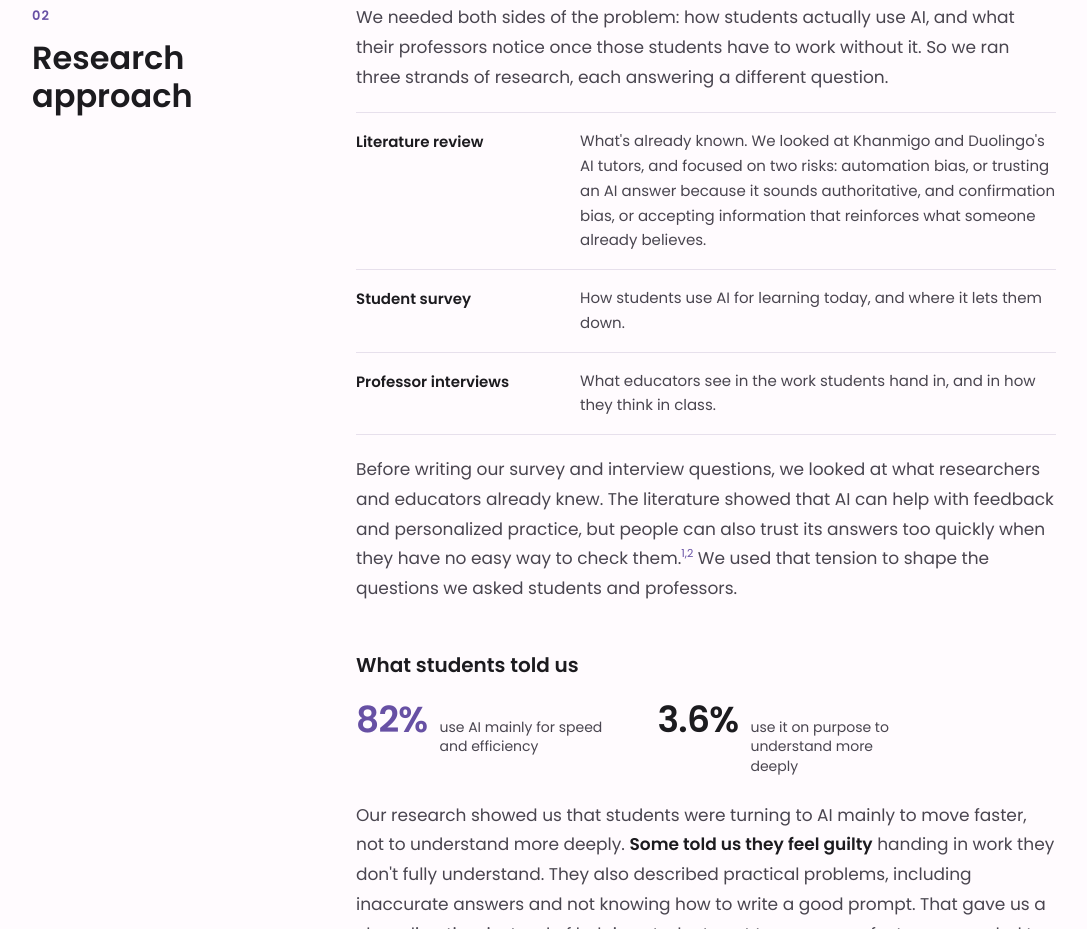
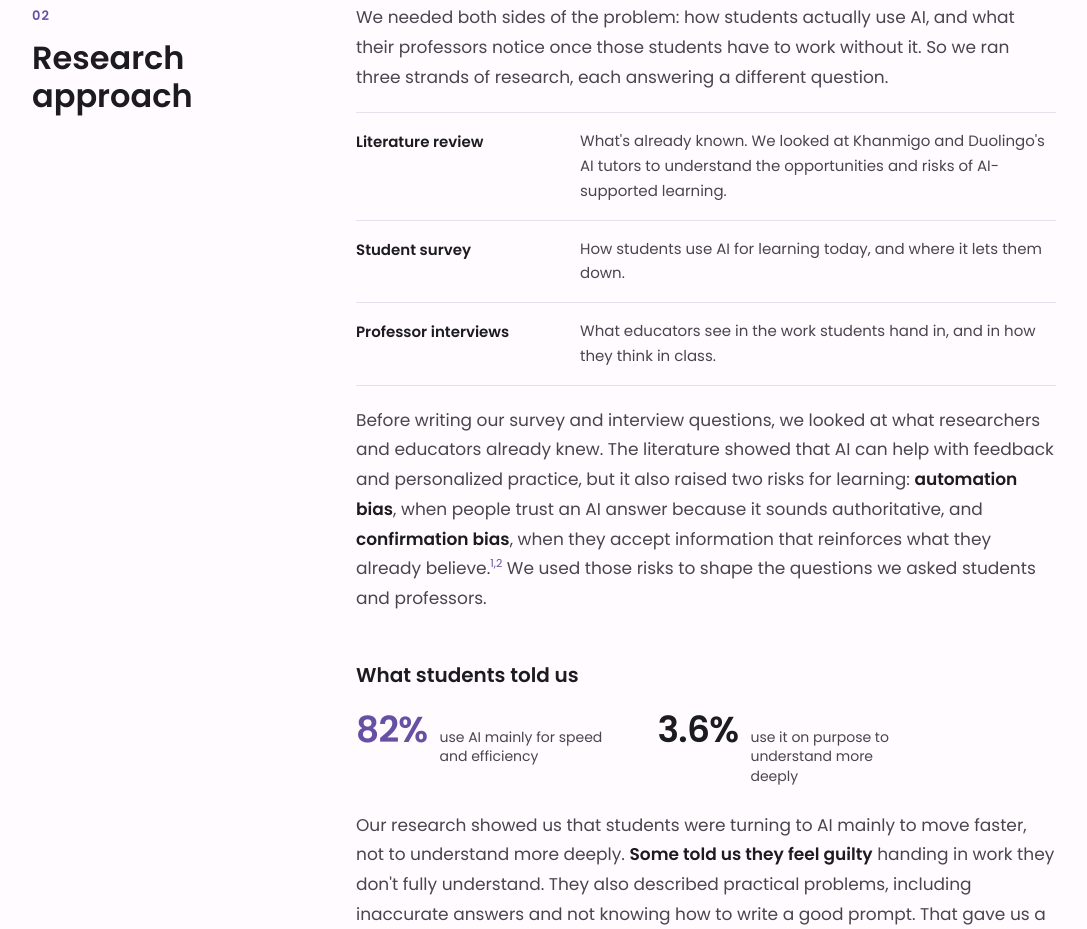
Before and after one commit to zoobiasaifullah/zoobia-s-portfolio, an Astro site: page /work/lyra in a window 1280 px wide. Shown: the part 971-1900 px from the top of the page, without its empty margins (48-1135 px from the left). Built offline with nearby package versions, Linux system fonts and the light colour scheme; Astro itself is replaced by a stand-in of ours.

Commit message:
Place bias context in literature review
Co-authored-by: Copilot <223556219+Copilot@users.noreply.github.com>

```diff
--- a/src/components/ResearchSection.astro
+++ b/src/components/ResearchSection.astro
@@ -14,7 +14,7 @@
       <dl class="rs-methods">
         <div class="rs-method">
           <dt>Literature review</dt>
-          <dd>What's already known. We looked at Khanmigo and Duolingo's AI tutors, and focused on two risks: automation bias, or trusting an AI answer because it sounds authoritative, and confirmation bias, or accepting information that reinforces what someone already believes.</dd>
+          <dd>What's already known. We looked at Khanmigo and Duolingo's AI tutors to understand the opportunities and risks of AI-supported learning.</dd>
         </div>
         <div class="rs-method">
           <dt>Student survey</dt>
@@ -26,7 +26,7 @@
         </div>
       </dl>
 
-      <p class="rs-p">Before writing our survey and interview questions, we looked at what researchers and educators already knew. The literature showed that AI can help with feedback and personalized practice, but people can also trust its answers too quickly when they have no easy way to check them.<sup class="rs-cite"><a href="#rs-refs">1,2</a></sup> We used that tension to shape the questions we asked students and professors.</p>
+      <p class="rs-p">Before writing our survey and interview questions, we looked at what researchers and educators already knew. The literature showed that AI can help with feedback and personalized practice, but it also raised two risks for learning: <strong>automation bias</strong>, when people trust an AI answer because it sounds authoritative, and <strong>confirmation bias</strong>, when they accept information that reinforces what they already believe.<sup class="rs-cite"><a href="#rs-refs">1,2</a></sup> We used those risks to shape the questions we asked students and professors.</p>
     </div>
 
     <div class="rs-group">
```
